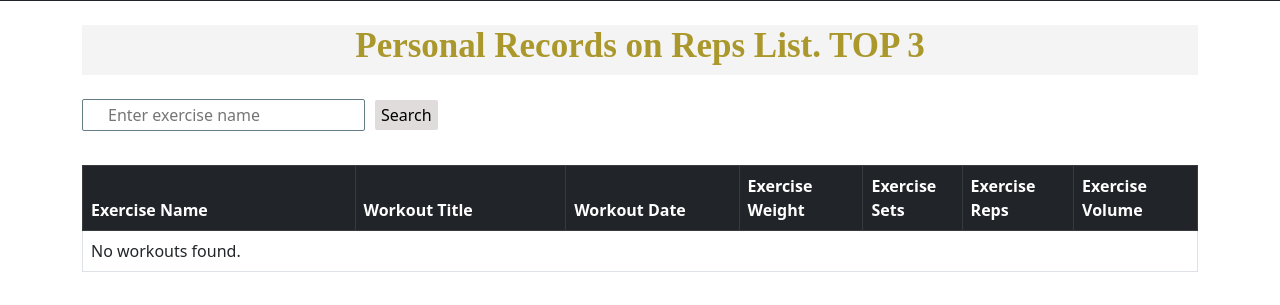
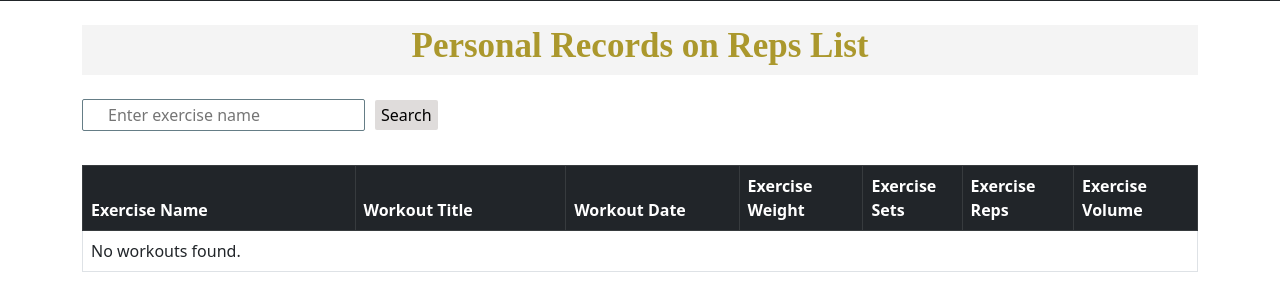
Before and after one commit to TomaDovydene/Workout_Journal.py, a Django app: page /journal/personal-records-by-reps/ in a window 1280 px wide. Shown: the part 321-626 px from the top of the page. Run offline with Django 4.2, Linux system fonts and the light colour scheme; the visitor is signed in with stand-in values (Sample User, id 1); data that the repository does not hold is empty.

Commit message:
2023-06-11 16:50 pertvarkyta i best PR, not TOP3

```diff
--- a/mysite/journal/templates/personal_records_by_reps.html
+++ b/mysite/journal/templates/personal_records_by_reps.html
@@ -8,7 +8,7 @@
 
 <div class="custom-titles-container">
     <h2>
-        <strong class="custom-titles-heading">Personal Records on Reps List. TOP 3</strong>
+        <strong class="custom-titles-heading">Personal Records on Reps List</strong>
     </h2>
 </div>
 
--- a/mysite/journal/templates/personal_records_by_weight.html
+++ b/mysite/journal/templates/personal_records_by_weight.html
@@ -8,7 +8,7 @@
 
 <div class="custom-titles-container">
     <h2>
-        <strong class="custom-titles-heading">Personal Records on Weight List. TOP3</strong>
+        <strong class="custom-titles-heading">Personal Records on Weight List</strong>
     </h2>
 </div>
 
--- a/mysite/journal/views.py
+++ b/mysite/journal/views.py
@@ -340,11 +340,11 @@ def personal_records_by_weight(request):
         if exercise.exercise_name:
             exercise_instances = Exercise.objects.filter(
                 athlete=request.user,
-                exercise_name__name__icontains=exercise.exercise_name.name
-            ).order_by('-weight', '-rep')
+                exercise_name__name__iexact=exercise.exercise_name.name
+            ).order_by('-weight')
 
             if exercise_instances:
-                workout_ids = exercise_instances.values_list('workout_id', flat=True).distinct()[:3]
+                workout_ids = exercise_instances.values_list('workout_id', flat=True).distinct()[:1]
                 workouts = Workout.objects.filter(id__in=workout_ids)
 
                 top_weight_workouts[exercise.exercise_name.name] = []
@@ -352,7 +352,7 @@ def personal_records_by_weight(request):
                 for workout in workouts:
                     exercises_in_workout = exercise_instances.filter(workout_id=workout.id)
                     top_weight_workouts[exercise.exercise_name.name].extend(
-                        [(workout, exercise) for exercise in exercises_in_workout[:3]])
+                        [(workout, exercise) for exercise in exercises_in_workout[:1]])
 
     context = {
         'top_weight_workouts': top_weight_workouts,
@@ -378,11 +378,11 @@ def personal_records_by_reps(request):
         if exercise.exercise_name:
             exercise_instances = Exercise.objects.filter(
                 athlete=request.user,
-                exercise_name__name__icontains=exercise.exercise_name.name
-            ).order_by('-rep', '-weight')
+                exercise_name__name__iexact=exercise.exercise_name.name
+            ).order_by('-rep')
 
             if exercise_instances:
-                workout_ids = exercise_instances.values_list('workout_id', flat=True).distinct()[:3]
+                workout_ids = exercise_instances.values_list('workout_id', flat=True).distinct()[:1]
                 workouts = Workout.objects.filter(id__in=workout_ids)
 
                 top_rep_workouts[exercise.exercise_name.name] = []
@@ -390,7 +390,7 @@ def personal_records_by_reps(request):
                 for workout in workouts:
                     exercises_in_workout = exercise_instances.filter(workout_id=workout.id)
                     top_rep_workouts[exercise.exercise_name.name].extend(
-                        [(workout, exercise) for exercise in exercises_in_workout[:3]])
+                        [(workout, exercise) for exercise in exercises_in_workout[:1]])
 
     context = {
         'top_rep_workouts': top_rep_workouts,
```
